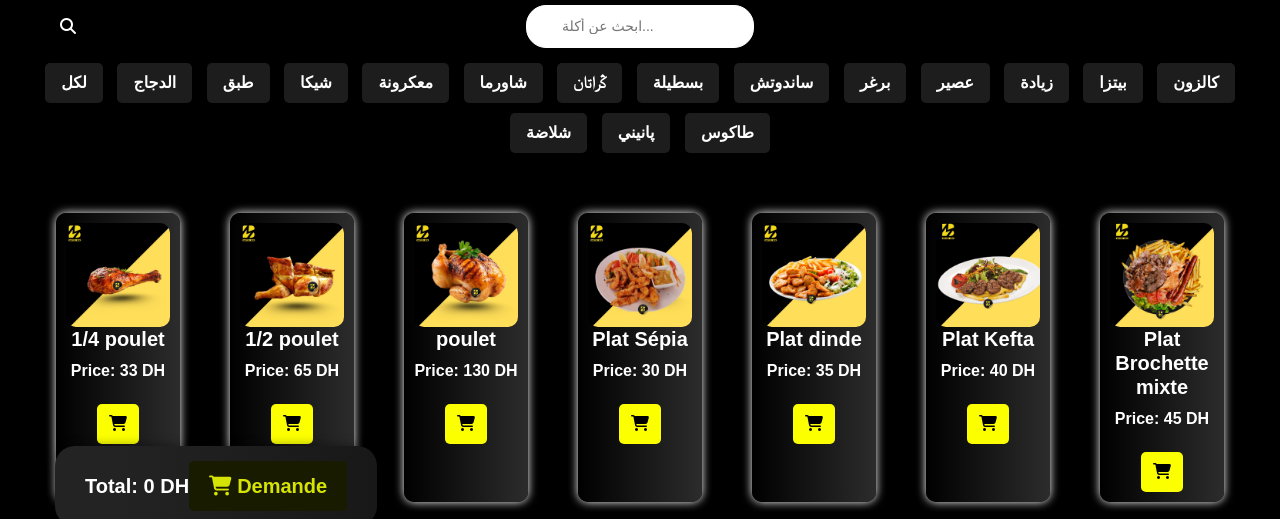
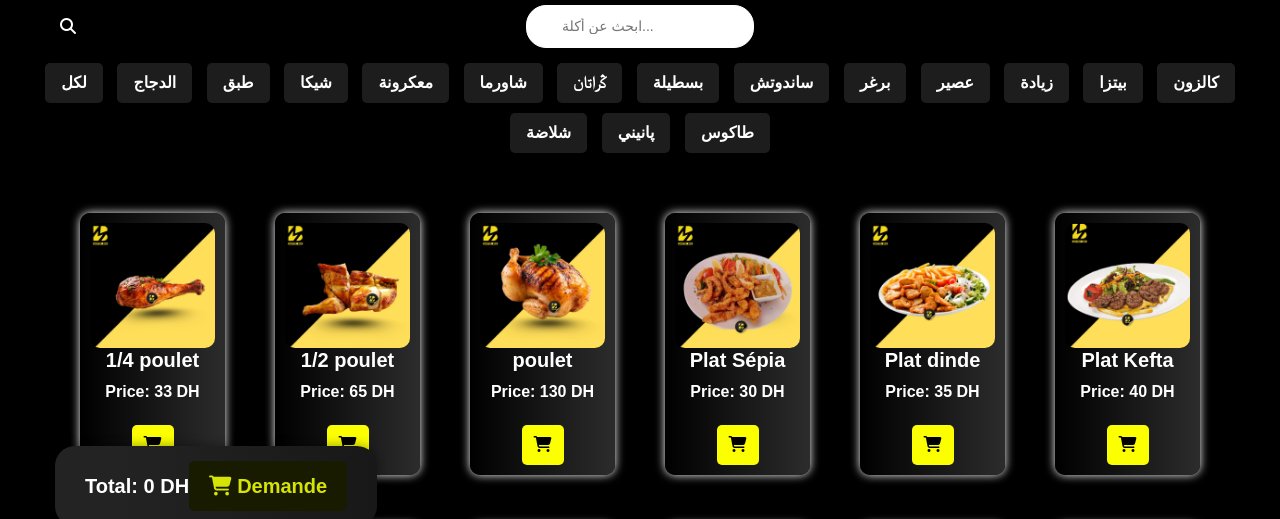
Before and after one commit to zerouata902/misterben, a plain HTML site: page MENU.HTML in a window 1280 px wide. Shown: the part 274-793 px from the top of the page. Drawn offline with nearby package versions, Linux system fonts and the light colour scheme; some packages are replaced by stand-ins of ours.

Commit message:
Update style.css

```diff
--- a/css/style.css
+++ b/css/style.css
@@ -1453,7 +1453,7 @@ color :black;
   color: rgb(255, 255, 255);
   font-weight: bold;
   border-radius: 10px;
-  width: 124px;
+  width: 145px;
   margin: 15px;
   padding: 10px;
   box-shadow: 0 0 10px rgb(252, 252, 252);
```
